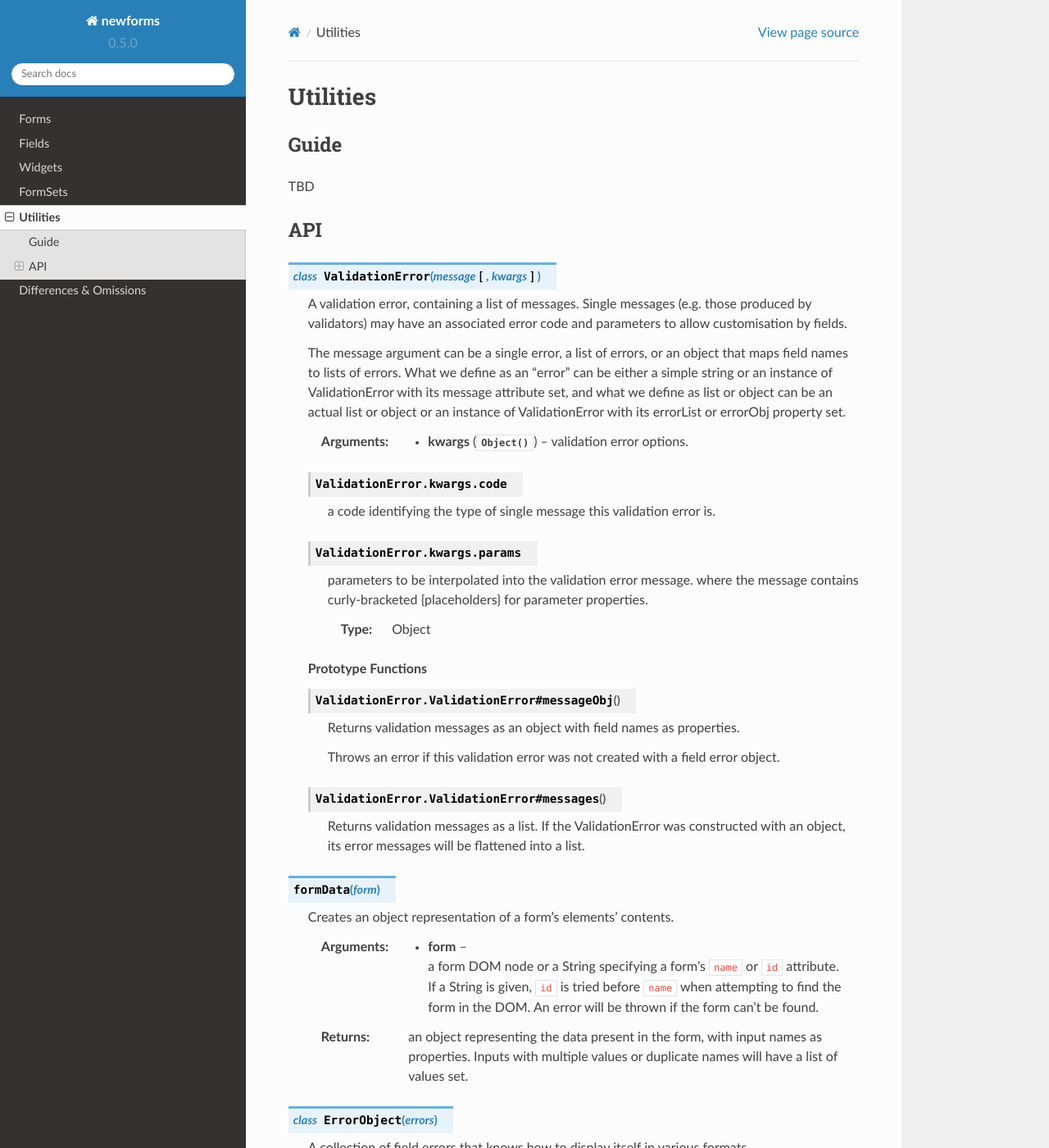
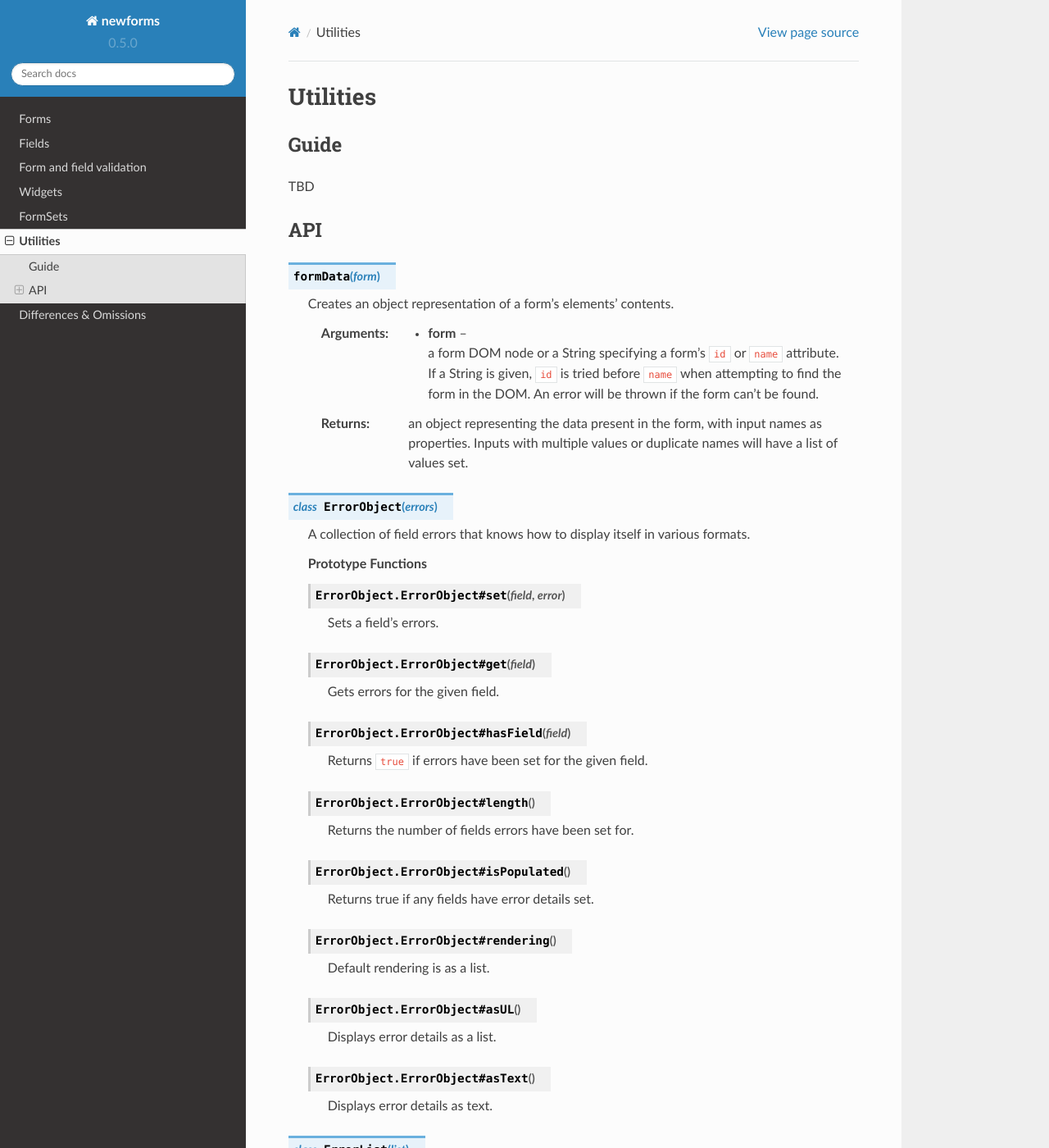
Before and after one commit to insin/newforms, a Sphinx documentation site: the page built from docs/util.rst, in a window 1280 px wide and 1400 px high. Shown: the whole window at 82% size. Built offline with Sphinx 7.4.7 and the Read the Docs theme 2.0.0, drawn with Linux system fonts in a browser that asks for light colours.

Commit message:
Moved the doc index TOC to the top Moved ValidationError API doc to a new Validation document

```diff
--- a/docs/util.rst
+++ b/docs/util.rst
@@ -10,53 +10,12 @@ TBD
 API
 ===
 
-.. js:class:: ValidationError(message[, kwargs])
-
-   A validation error, containing a list of messages. Single messages (e.g.
-   those produced by validators) may have an associated error code and
-   parameters to allow customisation by fields.
-
-   The message argument can be a single error, a list of errors, or an object
-   that maps field names to lists of errors. What we define as an "error" can
-   be either a simple string or an instance of ValidationError with its message
-   attribute set, and what we define as list or object can be an actual list or
-   object or an instance of ValidationError with its errorList or errorObj
-   property set.
-
-   :param Object kwargs: validation error options.
-
-   .. js:attribute:: kwargs.code
-
-      a code identifying the type of single message this validation error is.
-
-   .. js:attribute:: kwargs.params
-
-      parameters to be interpolated into the validation error message. where the
-      message contains curly-bracketed {placeholders} for parameter properties.
-
-      :type: Object
-
-   **Prototype Functions**
-
-   .. js:function:: ValidationError#messageObj()
-
-      Returns validation messages as an object with field names as properties.
-
-      Throws an error if this validation error was not created with a field
-      error object.
-
-   .. js:function:: ValidationError#messages()
-
-      Returns validation messages as a list. If the ValidationError was
-      constructed with an object, its error messages will be flattened into a
-      list.
-
 .. js:function:: formData(form)
 
    Creates an object representation of a form's elements' contents.
 
    :param form:
-      a form DOM node or a String specifying a form's ``name`` or ``id``
+      a form DOM node or a String specifying a form's ``id`` or ``name``
       attribute.
 
       If a String is given, ``id`` is tried before ``name`` when attempting to
@@ -67,7 +26,6 @@ API
       an object representing the data present in the form, with input names as
       properties. Inputs with multiple values or duplicate names will have a
       list of values set.
-
 
 .. js:class:: ErrorObject(errors)
 
```
Also changed, not shown: docs/index.rst (+17 -14 lines), docs/validation.rst (added, +53 -0 lines).
